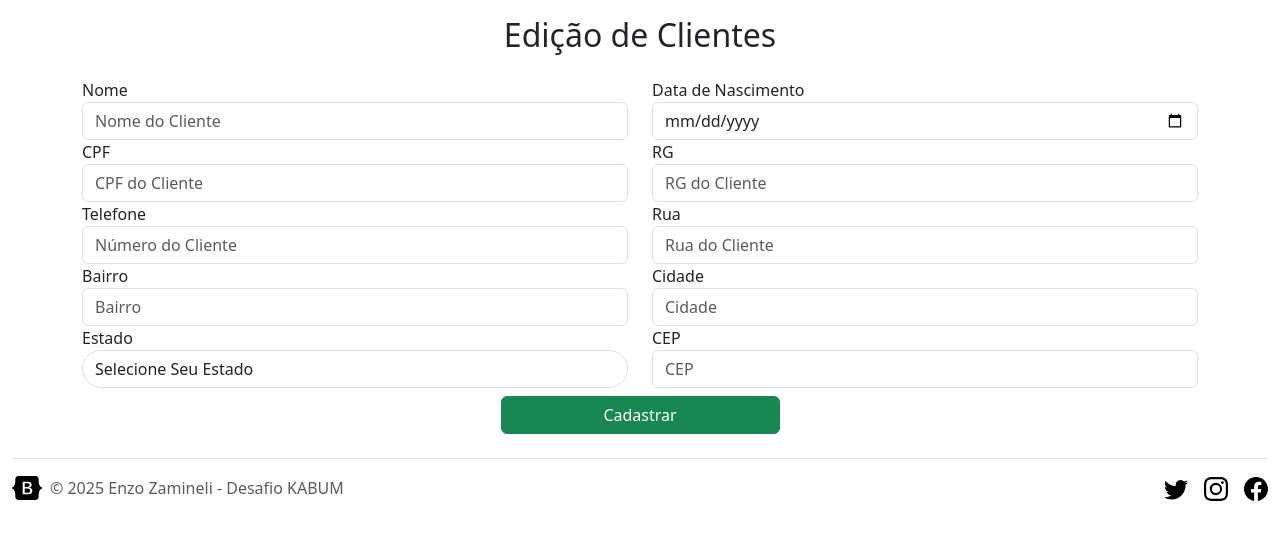
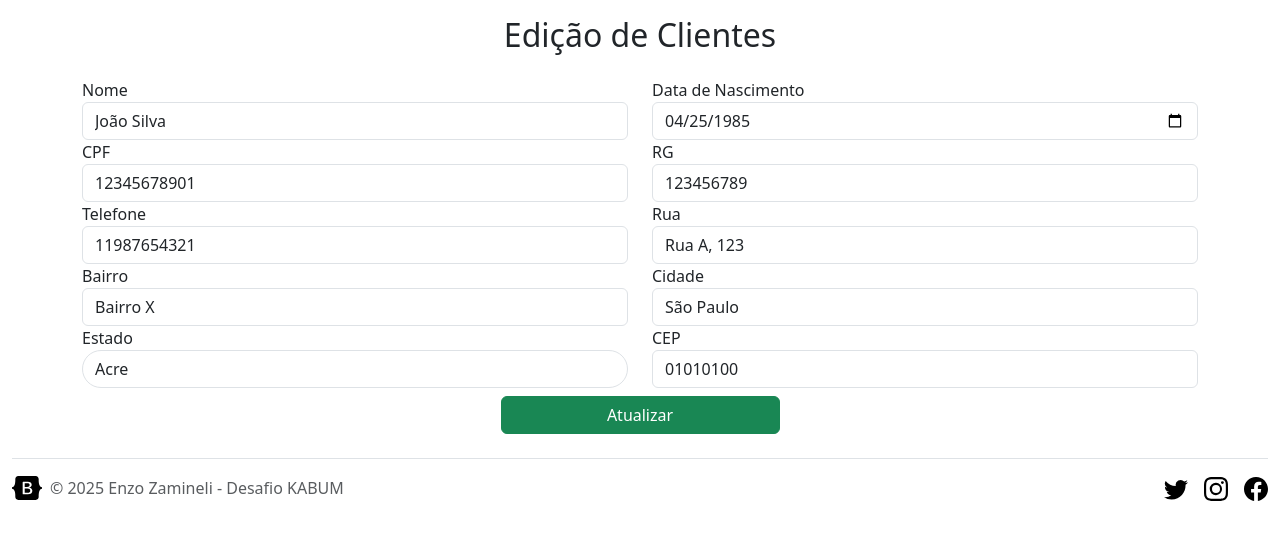
Before and after one commit to enzozami/desafio-kabum, a PHP site: page /dev-kabum/portal-administrativo/funcoes/editarCliente.php?id=1 in a window 1280 px wide. Shown: the part 56-596 px from the top of the page. Run offline with PHP 8.4, Linux system fonts and the light colour scheme; the visitor is signed in with stand-in values (Sample User, id 1); data comes from the database, SQL or seed files in the repository.

Commit message:
finalizada tela editarCliente

```diff
--- a/classes/Funcoes.php
+++ b/classes/Funcoes.php
@@ -47,7 +47,7 @@
                     SET nome = :nome, dataNascimento = :dataNascimento, cpf = :cpf, rg = :rg, telefone = :telefone
                     WHERE idCliente = :idCliente";
             $params = [
-                "idCliente" => $this->clienteInserido,
+                "idCliente" => $cliente->getID(),
                 "nome" => $cliente->getNome(),
                 "dataNascimento" => $cliente->getDataNascimento(),
                 "cpf" => $cliente->getCPF(),
@@ -66,14 +66,14 @@
                     "bairro" => $endereco['bairro'],
                     "cidade" => $endereco['cidade'],
                     "cep" => $endereco['cep'],
-                    "clienteId" => $this->clienteInserido,
+                    "clienteId" => $cliente->getID(),
                     "estadoId" =>$endereco['estadoId'],
                 ];
                 $stmtEndereco = $this->database->prepare($sqlEndereco);
                 $stmtEndereco->execute($paramsEndereco);
             }
 
-            return $stmt->rowCount() > 0;
+            return $stmt->rowCount() > 0 || $stmtEndereco->rowCount() > 0;
         }
 
         public function excluir(Cliente $cliente){
--- a/portal-administrativo/funcoes/editarCliente.php
+++ b/portal-administrativo/funcoes/editarCliente.php
@@ -15,45 +15,75 @@
     if ($pdo) {
         $funcoes = new Funcoes($pdo);
 
-        if ($_SERVER["REQUEST_METHOD"] === "POST") {
+        if (isset($_GET['id'])) {
+            $idCliente = $_GET['id'];
+        } else {
+            // Se não foi passado, redirecionar ou exibir erro
+            die("ID do cliente não especificado!");
+        }
+
+        $sqlClientes = "SELECT * FROM cliente WHERE idCliente = :idCliente";
+        $params = [
+            "idCliente" => $idCliente
+        ];
+        $stmt = $pdo->prepare($sqlClientes);
+        $stmt->execute($params);
+
+        if($stmt->rowCount() > 0){
+            $clientes = $stmt->fetch(PDO::FETCH_ASSOC);
+        } else {
+            die("Cliente não encontrado!");
+        }
+
+        $sqlEndereco = "SELECT * FROM endereco WHERE clienteId = :clienteId";
+        $params = [
+            "clienteId" => $idCliente
+        ];
+        $stmt = $pdo->prepare($sqlEndereco);
+        $stmt->execute($params);
+        $enderecos = $stmt->fetchAll(PDO::FETCH_ASSOC);
+
+        $sqlEstados = "SELECT * FROM estados";
+        $stmt = $pdo->prepare($sqlEstados);
+        $stmt->execute();
+        $estados = $stmt->fetchAll(PDO::FETCH_ASSOC);
+
+        if ($_SERVER['REQUEST_METHOD'] === 'POST') {
+            // Dados do cliente
+            $idCliente = $_POST['idCliente'];
             $nome = filter_input(INPUT_POST, 'nome', FILTER_SANITIZE_STRING);
             $dataNascimento = filter_input(INPUT_POST, 'dataNascimento', FILTER_DEFAULT);
             $cpf = filter_input(INPUT_POST, 'cpf', FILTER_SANITIZE_STRING);
             $rg = filter_input(INPUT_POST, 'rg', FILTER_SANITIZE_STRING);
             $telefone = filter_input(INPUT_POST, 'telefone', FILTER_SANITIZE_STRING);
 
-            // Criar um array com os endereços
-            $enderecos = [
-                [
-                    'rua' => $_POST['enderecoRua'],
-                    'bairro' => $_POST['enderecoBairro'],
-                    'cidade' => $_POST['enderecoCidade'],
-                    'estadoId' => $_POST['estadoId'],
-                    'cep' => $_POST['enderecoCep']
-                ]
-            ];
+            // Dados do endereço
+            $rua = $_POST['enderecoRua'];
+            $bairro = $_POST['enderecoBairro'];
+            $cidade = $_POST['enderecoCidade'];
+            $estadoId = $_POST['estadoId'];
+            $cep = $_POST['enderecoCep'];
 
-            $idCliente = filter_input(INPUT_GET, 'idCliente', FILTER_SANITIZE_NUMBER_INT);
-
-            $sql = "SELECT * FROM cliente WHERE idCliente = :idCliente";
-            $params = [
-                "idCliente" => $idCliente
-            ];
-            $stmt = $connection->prepare($sql);
-            $stmt->execute($params);
-
-            $cliente = $stmt->fetch(PDO::FETCH_ASSOC);
+            // Criar array de endereço (se você tiver uma classe Endereco, pode instanciar)
+            $enderecos = [[
+                'rua' => $rua,
+                'bairro' => $bairro,
+                'cidade' => $cidade,
+                'estadoId' => $estadoId,
+                'cep' => $cep
+            ]];
 
             // Criar o objeto Cliente
-            $clientes = new Cliente(null, $nome, $dataNascimento, $cpf, $rg, $telefone, $enderecos);
+            $cliente = new Cliente($idCliente, $nome, $dataNascimento, $cpf, $rg, $telefone, $enderecos);
 
-            // Realizar o cadastro
-            $editar = $funcoes->editar($clientes);
+            // Chamar função para editar (você precisa ter esse método na classe Funcoes)
+            $resultado = $funcoes->editar($cliente); // ← esse método você precisa criar se ainda não existir
 
-            if ($editar) {
-                echo "<script>alert('Cliente editado com sucesso!');</script>";
+            if ($resultado) {
+                echo "<script>alert('Cliente atualizado com sucesso!'); window.location.href = 'listarCliente.php';</script>";
+                exit();
             } else {
-                echo "<script>alert('Erro ao editar cliente.');</script>";
+                echo "<script>alert('Erro ao atualizar cliente.');</script>";
             }
         }
     }
@@ -73,44 +103,46 @@
         <form action="" method="post">
             <h2 class="text-center mx-auto py-3">Edição de Clientes</h2>
 
+            <input type="hidden" name="idCliente" value="<?= $clientes['idCliente']?>">
+
             <div class="row">
                 <div class="col">
                     <label for="">Nome</label>
-                    <input type="text" name="nome" class="form-control" minlength="3" maxlength="200" placeholder="Nome do Cliente" required>
+                    <input type="text" name="nome" class="form-control" minlength="3" maxlength="200" placeholder="Nome do Cliente" value="<?=$clientes['nome']?>" required>
                 </div>
                 <div class="col">
                     <label for="">Data de Nascimento</label>
-                    <input type="date" name="dataNascimento" class="form-control" required>
+                    <input type="date" name="dataNascimento" class="form-control" value="<?=$clientes['dataNascimento']?>" required>
                 </div>
             </div>
             <div class="row">
                 <div class="col">
                     <label for="">CPF</label>
-                    <input type="text" name="cpf" class="form-control" maxlength="11" placeholder="CPF do Cliente" required>
+                    <input type="text" name="cpf" class="form-control" maxlength="11" placeholder="CPF do Cliente" value="<?=$clientes['cpf']?>" required>
                 </div>
                 <div class="col">
                     <label for="">RG</label>
-                    <input type="text" name="rg" class="form-control" maxlength="9" placeholder="RG do Cliente" required>
+                    <input type="text" name="rg" class="form-control" maxlength="9" placeholder="RG do Cliente" value="<?=$clientes['rg']?>" required>
                 </div>
             </div>
             <div class="row">
                 <div class="col">
                     <label for="">Telefone</label>
-                    <input type="text" name="telefone" class="form-control" maxlength="11" placeholder="Número do Cliente" required>
+                    <input type="text" name="telefone" class="form-control" maxlength="11" placeholder="Número do Cliente" value="<?=$clientes['telefone']?>" required>
                 </div>
                 <div class="col">
                     <label for="">Rua</label>
-                    <input type="text" name="enderecoRua" class="form-control" placeholder="Rua do Cliente" required>
+                    <input type="text" name="enderecoRua" class="form-control" placeholder="Rua do Cliente" value="<?=$enderecos[0]['rua']?>" required>
                 </div>
             </div>
             <div class="row">
                 <div class="col">
                     <label for="">Bairro</label>
-                    <input type="text" name="enderecoBairro" class="form-control" placeholder="Bairro" required>
+                    <input type="text" name="enderecoBairro" class="form-control" placeholder="Bairro" value="<?=$enderecos[0]['bairro']?>" required>
                 </div>
                 <div class="col">
                     <label for="">Cidade</label>
-                    <input type="text" name="enderecoCidade" class="form-control" placeholder="Cidade" required>
+                    <input type="text" name="enderecoCidade" class="form-control" placeholder="Cidade" value="<?=$enderecos[0]['cidade']?>" required>
                 </div>
             </div>
             <div class="row">
@@ -118,41 +150,23 @@
                     <label for="">Estado</label>
                     <select name="estadoId" class="form-control rounded-pill" required>
                         <option value="" disabled selected>Selecione Seu Estado</option>
-                        <option value="1">Acre (AC)</option>
-                        <option value="2">Alagoas (AL)</option>
-                        <option value="3">Amapá (AP)</option>
-                        <option value="4">Amazonas (AM)</option>
-                        <option value="5">Bahia (BA)</option>
-                        <option value="6">Ceará (CE)</option>
-                        <option value="7">Distrito Federal (DF)</option>
-                        <option value="8">Espírito Santo (ES)</option>
-                        <option value="9">Goiás (GO)</option>
-                        <option value="10">Maranhão (MA)</option>
-                        <option value="11">Mato Grosso (MT)</option>
-                        <option value="12">Mato Grosso do Sul (MS)</option>
-                        <option value="13">Minas Gerais (MG)</option>
-                        <option value="14">Pará (PA)</option>
-                        <option value="15">Paraíba (PB)</option>
-                        <option value="16">Paraná (PR)</option>
-                        <option value="17">Pernambuco (PE)</option>
-                        <option value="18">Piauí (PI)</option>
-                        <option value="19">Rio de Janeiro (RJ)</option>
-                        <option value="20">Rio Grande do Norte (RN)</option>
-                        <option value="21">Rio Grande do Sul (RS)</option>
-                        <option value="22">Rondônia (RO)</option>
-                        <option value="23">Roraima (RR)</option>
-                        <option value="24">Santa Catarina (SC)</option>
-                        <option value="25">São Paulo (SP)</option>
-                        <option value="26">Sergipe (SE)</option>
-                        <option value="27">Tocantins (TO)</option>
+                        <?php
+                            foreach($estados as $estado) {
+                        ?>
+                        <option value="<?=$estado['idEstado']?>" <?= ($estado['idEstado'] == $enderecos[0]['estadoId'] ? 'selected' : '') ?> >
+                            <?=$estado['nomeEstado'] ?>
+                        </option>
+                        <?php
+                            }
+                        ?>
                     </select>
                 </div>
                 <div class="col">
                     <label for="">CEP</label>
-                    <input type="text" name="enderecoCep" class="form-control" placeholder="CEP" required>
+                    <input type="text" name="enderecoCep" class="form-control" placeholder="CEP" value="<?=$enderecos[0]['cep']?>" required>
                 </div>
             </div>
-            <button class="btn btn-success my-2 d-block mx-auto w-25">Cadastrar</button>
+            <button class="btn btn-success my-2 d-block mx-auto w-25">Atualizar</button>
         </form>
     </div>
     <?php
--- a/templates/navBar.php
+++ b/templates/navBar.php
@@ -15,8 +15,6 @@
           </a>
           <ul class="dropdown-menu" aria-labelledby="navbarDropdownMenuLink">
             <li><a class="dropdown-item" href="http://localhost:8080/dev-kabum/desafio-kabum/portal-administrativo/funcoes/cadastrarCliente.php#">Cadastrar</a></li>
-            <li><a class="dropdown-item" href="http://localhost:8080/dev-kabum/desafio-kabum/portal-administrativo/funcoes/editarCliente.php#">Editar</a></li>
-            <li><a class="dropdown-item" href="http://localhost:8080/dev-kabum/desafio-kabum/portal-administrativo/funcoes/excluirCliente.php#">Excluir</a></li>
             <li><a class="dropdown-item" href="http://localhost:8080/dev-kabum/desafio-kabum/portal-administrativo/funcoes/listarCliente.php#">Listar</a></li>
           </ul>
         </li>
```
Also changed, not shown: portal-administrativo/area-administrativa.php (+2 -20 lines).
